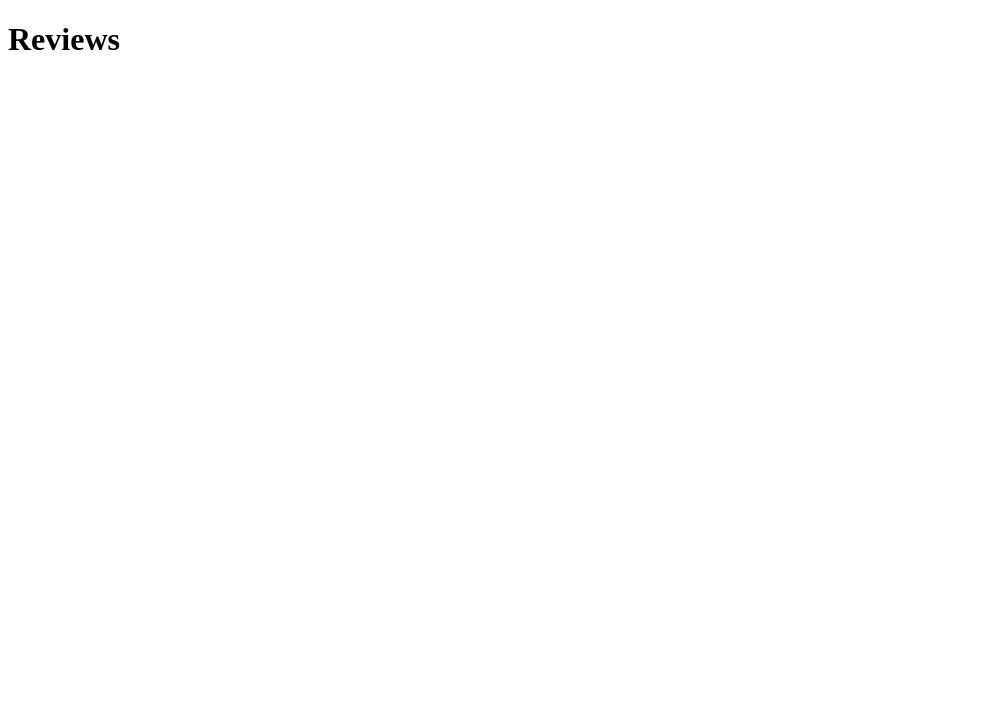
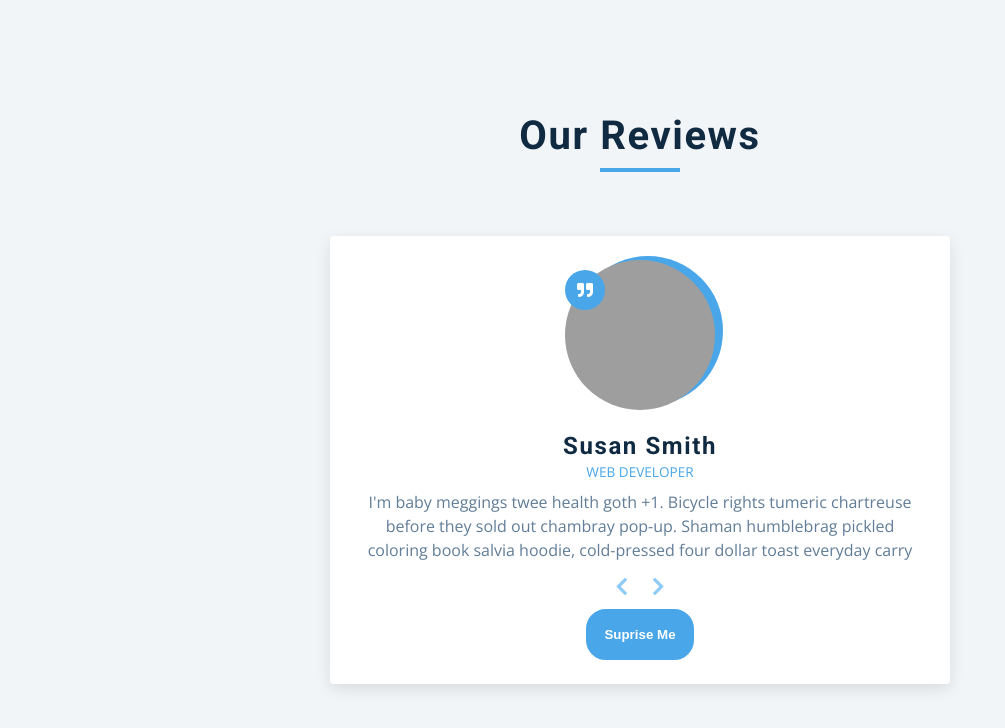
Before and after one commit to Edmilton75/Reviews, a plain HTML site: page index.html in a window 1280 px wide. Shown: the whole page, without its empty margins (0-1005 px from the left). Drawn offline with nearby package versions, Linux system fonts and the light colour scheme; grey boxes are pictures that could not be loaded.

Commit message:
alteração do botão suprise me

```diff
--- a/app.js
+++ b/app.js
@@ -0,0 +1,88 @@
+// local reviews data
+const reviews = [
+  {
+    id: 1,
+    name: "susan smith",
+    job: "web developer",
+    img: "https://res.cloudinary.com/diqqf3eq2/image/upload/v1586883334/person-1_rfzshl.jpg",
+    text: "I'm baby meggings twee health goth +1. Bicycle rights tumeric chartreuse before they sold out chambray pop-up. Shaman humblebrag pickled coloring book salvia hoodie, cold-pressed four dollar toast everyday carry",
+  },
+  {
+    id: 2,
+    name: "anna johnson",
+    job: "web designer",
+    img: "https://res.cloudinary.com/diqqf3eq2/image/upload/v1586883409/person-2_np9x5l.jpg",
+    text: "Helvetica artisan kinfolk thundercats lumbersexual blue bottle. Disrupt glossier gastropub deep v vice franzen hell of brooklyn twee enamel pin fashion axe.photo booth jean shorts artisan narwhal.",
+  },
+  {
+    id: 3,
+    name: "peter jones",
+    job: "intern",
+    img: "https://res.cloudinary.com/diqqf3eq2/image/upload/v1586883417/person-3_ipa0mj.jpg",
+    text: "Sriracha literally flexitarian irony, vape marfa unicorn. Glossier tattooed 8-bit, fixie waistcoat offal activated charcoal slow-carb marfa hell of pabst raclette post-ironic jianbing swag.",
+  },
+  {
+    id: 4,
+    name: "bill anderson",
+    job: "the boss",
+    img: "https://res.cloudinary.com/diqqf3eq2/image/upload/v1586883423/person-4_t9nxjt.jpg",
+    text: "Edison bulb put a bird on it humblebrag, marfa pok pok heirloom fashion axe cray stumptown venmo actually seitan. VHS farm-to-table schlitz, edison bulb pop-up 3 wolf moon tote bag street art shabby chic. ",
+  },
+  {
+    id: 5,
+    name: "edmilton albuquerque",
+    job: "web developer student",
+    img: "https://avatars.githubusercontent.com/u/89324859?v=4",
+    text: "Edmilton graduated in systems analysis and development, from CDL College, has knowledge in front-end development, is looking for a front-end developer opportunity",
+  },
+];
+
+// select items
+const prevBtn = document.querySelector(".prev-btn");
+const nextBtn = document.querySelector(".next-btn");
+const randomBtn = document.querySelector(".random-btn");
+
+// set starting item
+let currentItem = 0;
+const lastReviewItem = reviews.length - 1;
+
+const showPerson = (person) => {
+  // select DOM element
+  const img = document.getElementById("person-img");
+  const author = document.getElementById("author");
+  const job = document.getElementById("job");
+  const info = document.getElementById("info");
+
+  const item = reviews.at(person);
+  //
+  img.src = item.img;
+  author.textContent = item.name;
+  job.textContent = item.job;
+  info.textContent = item.text;
+};
+
+const nextReviews = () => {
+  currentItem++;
+  if (currentItem > lastReviewItem) {
+    currentItem = 0;
+  }
+  showPerson(currentItem);
+};
+
+const prevReviews = () => {
+  currentItem--;
+  if (currentItem < 0) {
+    currentItem = lastReviewItem;
+  }
+  showPerson(currentItem);
+};
+
+const randomReviews = () => {
+  currentItem = Math.floor(Math.random() * reviews.length);
+  showPerson(currentItem);
+};
+
+randomBtn.addEventListener("click", randomReviews);
+prevBtn.addEventListener("click", prevReviews);
+nextBtn.addEventListener("click", nextReviews);
+window.addEventListener("DOMContentLoaded", showPerson(currentItem));
--- a/index.html
+++ b/index.html
@@ -1,12 +1,49 @@
 <!DOCTYPE html>
 <html lang="en">
-<head>
-  <meta charset="UTF-8">
-  <meta http-equiv="X-UA-Compatible" content="IE=edge">
-  <meta name="viewport" content="width=device-width, initial-scale=1.0">
-  <title>Reviews</title>
-</head>
-<body>
-  <h1>Reviews</h1>
-</body>
+  <head>
+    <meta charset="UTF-8" />
+    <meta http-equiv="X-UA-Compatible" content="IE=edge" />
+    <meta name="viewport" content="width=device-width, initial-scale=1.0" />
+    <title>Reviews</title>
+    <link
+      rel="stylesheet"
+      href="https://cdnjs.cloudflare.com/ajax/libs/font-awesome/5.14.0/css/all.min.css"
+    />
+    <link rel="stylesheet" href="style.css" />
+  </head>
+  <body>
+    <main>
+      <section class="container">
+        <!-- title -->
+        <div class="title">
+          <h2>our reviews</h2>
+          <div class="underline"></div>
+        </div>
+        <!-- reviews -->
+        <article class="review">
+          <div class="img-container">
+            <img src="./person-1.jpeg" id="person-img" alt="" />
+          </div>
+          <h3 id="author">sara jones</h3>
+          <p id="job">ux designer</p>
+          <p id="info">
+            Lorem ipsum dolor sit amet consectetur adipisicing elit. Deserunt,
+            natus. Natus quam magnam nemo illum corrupti cum dignissimos dolores
+            architecto.
+          </p>
+          <!-- prev next button -->
+          <div class="button-container">
+            <button class="prev-btn">
+              <i class="fas fa-chevron-left"></i>
+            </button>
+            <button class="next-btn">
+              <i class="fas fa-chevron-right"></i>
+            </button>
+          </div>
+          <button class="random-btn">suprise me</button>
+        </article>
+      </section>
+    </main>
+    <script src="app.js"></script>
+  </body>
 </html>
--- a/style.css
+++ b/style.css
@@ -53,6 +53,7 @@ Variables
   --max-width: 1170px;
   --fixed-width: 620px;
 }
+
 /*
 ===============
 Global Styles
@@ -66,6 +67,7 @@ Global Styles
   padding: 0;
   box-sizing: border-box;
 }
+
 body {
   font-family: var(--ff-secondary);
   background: var(--clr-grey-10);
@@ -73,12 +75,15 @@ body {
   line-height: 1.5;
   font-size: 0.875rem;
 }
+
 ul {
   list-style-type: none;
 }
+
 a {
   text-decoration: none;
 }
+
 h1,
 h2,
 h3,
@@ -89,38 +94,49 @@ h4 {
   margin-bottom: 0.75rem;
   font-family: var(--ff-primary);
 }
+
 h1 {
   font-size: 3rem;
 }
+
 h2 {
   font-size: 2rem;
 }
+
 h3 {
   font-size: 1.25rem;
 }
+
 h4 {
   font-size: 0.875rem;
 }
+
 p {
   margin-bottom: 1.25rem;
   color: var(--clr-grey-5);
 }
+
 @media screen and (min-width: 800px) {
   h1 {
     font-size: 4rem;
   }
+
   h2 {
     font-size: 2.5rem;
   }
+
   h3 {
     font-size: 1.75rem;
   }
+
   h4 {
     font-size: 1rem;
   }
+
   body {
     font-size: 1rem;
   }
+
   h1,
   h2,
   h3,
@@ -128,6 +144,7 @@ p {
     line-height: 1;
   }
 }
+
 /*  global classes */
 
 /* section */
@@ -140,11 +157,13 @@ p {
   margin: 0 auto;
   max-width: 1170px;
 }
+
 @media screen and (min-width: 992px) {
   .section-center {
     width: 95vw;
   }
 }
+
 main {
   min-height: 100vh;
   display: grid;
@@ -161,10 +180,12 @@ main {
   display: grid;
   place-items: center;
 }
+
 .title {
   text-align: center;
   margin-bottom: 4rem;
 }
+
 .underline {
   height: 0.25rem;
   width: 5rem;
@@ -172,10 +193,12 @@ main {
   margin-left: auto;
   margin-right: auto;
 }
+
 .container {
   width: 80vw;
   max-width: var(--fixed-width);
 }
+
 .review {
   background: var(--clr-white);
   padding: 1.5rem 2rem;
@@ -184,9 +207,11 @@ main {
   transition: var(--transition);
   text-align: center;
 }
+
 .review:hover {
   box-shadow: var(--dark-shadow);
 }
+
 .img-container {
   position: relative;
   width: 150px;
@@ -195,6 +220,7 @@ main {
   margin: 0 auto;
   margin-bottom: 1.5rem;
 }
+
 #person-img {
   width: 100%;
   display: block;
@@ -203,6 +229,7 @@ main {
   border-radius: 50%;
   position: relative;
 }
+
 .img-container::after {
   font-family: "Font Awesome 5 Free";
   font-weight: 900;
@@ -219,6 +246,7 @@ main {
   background: var(--clr-primary-5);
   color: var(--clr-white);
 }
+
 .img-container::before {
   content: "";
   width: 100%;
@@ -229,18 +257,23 @@ main {
   right: -0.5rem;
   border-radius: 50%;
 }
+
 #author {
   margin-bottom: 0.25rem;
+  font-size: 24px;
 }
+
 #job {
   margin-bottom: 0.5rem;
   text-transform: uppercase;
   color: var(--clr-primary-5);
   font-size: 0.85rem;
 }
+
 #info {
   margin-bottom: 0.75rem;
 }
+
 .prev-btn,
 .next-btn {
   color: var(--clr-primary-7);
@@ -251,22 +284,27 @@ main {
   transition: var(--transition);
   cursor: pointer;
 }
+
 .prev-btn:hover,
 .next-btn:hover {
   color: var(--clr-primary-5);
 }
+
 .random-btn {
   margin-top: 0.5rem;
-  background: var(--clr-primary-10);
-  color: var(--clr-primary-5);
-  padding: 0.25rem 0.5rem;
+  background: var(--clr-primary-5);
+  color: white;
+  padding: 1rem 1rem;
   text-transform: capitalize;
-  border-radius: var(--radius);
+  border-radius: 20px;
   transition: var(--transition);
-  border-color: var(--clr-primary-5);
+  border: 2px solid var(--clr-primary-5);
   cursor: pointer;
+  font-weight: 600;
 }
+
 .random-btn:hover {
-  background: var(--clr-primary-5);
-  color: var(--clr-primary-1);
+  background: #1673b6;
+  color: white;
+  border: 2px solid #1673b6;
 }
```
Also changed, not shown: person-1.jpeg (added), 1 other file.
